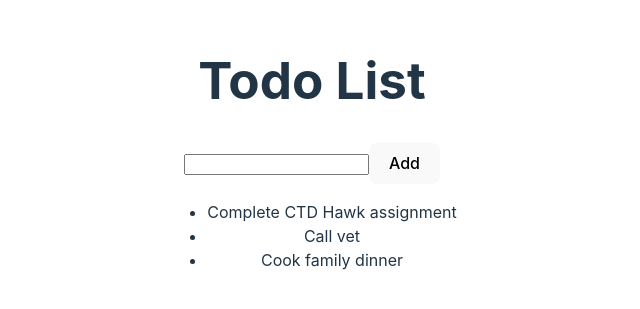
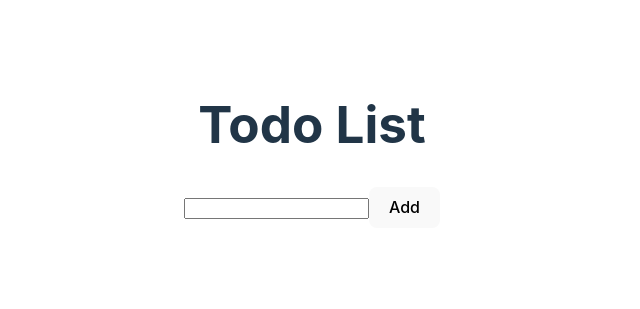
Before and after one commit to christopher-ga/react-todo, a React (Vite) app: page / in a window 1280 px wide. Shown: the part 247-556 px from the top of the page, without its empty margins (328-968 px from the left). Built offline with nearby package versions, Linux system fonts and the light colour scheme.

Commit message:
lesson 4 changes

```diff
--- a/src/AddTodoForm.jsx
+++ b/src/AddTodoForm.jsx
@@ -1,18 +1,23 @@
+import {useState} from "react";
+
 const AddTodoForm = ({onAddTodo}) => {
+    const [todoTitle, setTodoTitle] = useState("")
 
+    const handleTitleChange = (e) => {
+        const value = e.target.value;
+        setTodoTitle(value);
+    }
     const handleAddTodo = (e) => {
         e.preventDefault();
-        const todoTitle = e.target.elements.title.value;
-        onAddTodo(todoTitle);
-        e.target.elements.title.value = ''
-
+        onAddTodo({title: todoTitle, id: Date.now()});
+        setTodoTitle(" ")
     }
 
     return (
         <>
             <form onSubmit={handleAddTodo} action="">
                 <label title="Title">
-                    <input name="title" id="todoTitle"/>
+                    <input value={todoTitle} onChange={handleTitleChange} name="title" id="todoTitle"/>
                 </label>
 
                 <button type="submit">Add</button>
--- a/src/App.jsx
+++ b/src/App.jsx
@@ -5,14 +5,17 @@ import {useState} from "react";
 
 function App() {
 
-    const [newToDo, setNewToDo] = useState("");
+    const [todoList, setTodoList] = useState([])
+
+    const addToDo = (newToDo) => {
+        setTodoList(prevState => [...prevState, newToDo])
+    }
 
     return (
         <>
             <h1>Todo List</h1>
-            <AddTodoForm onAddTodo={setNewToDo}></AddTodoForm>
-            <p>{newToDo}</p>
-            <TodoList></TodoList>
+            <AddTodoForm onAddTodo={addToDo}></AddTodoForm>
+            <TodoList todoList = {todoList}></TodoList>
         </>
     )
 }
--- a/src/TodoList.jsx
+++ b/src/TodoList.jsx
@@ -1,22 +1,6 @@
 import ToDoListItem from "./ToDoListItem.jsx";
 
-
-const todoList = [
-    {
-        id: 1,
-        title: 'Complete CTD Hawk assignment'
-    },
-    {
-        id: 2,
-        title: 'Call vet'
-    },
-    {
-        id: 3,
-        title: 'Cook family dinner'
-    }
-];
-
-const TodoList = () => {
+const TodoList = ({todoList}) => {
 
     return (
             <ul>
```
